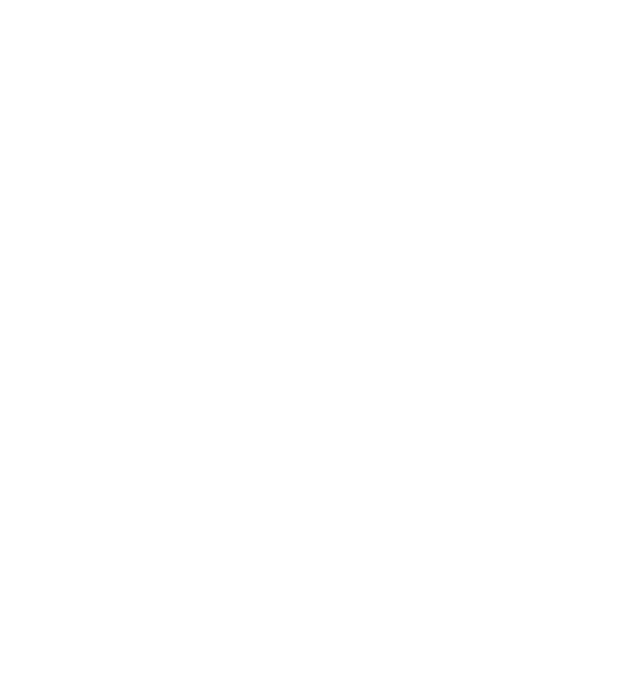
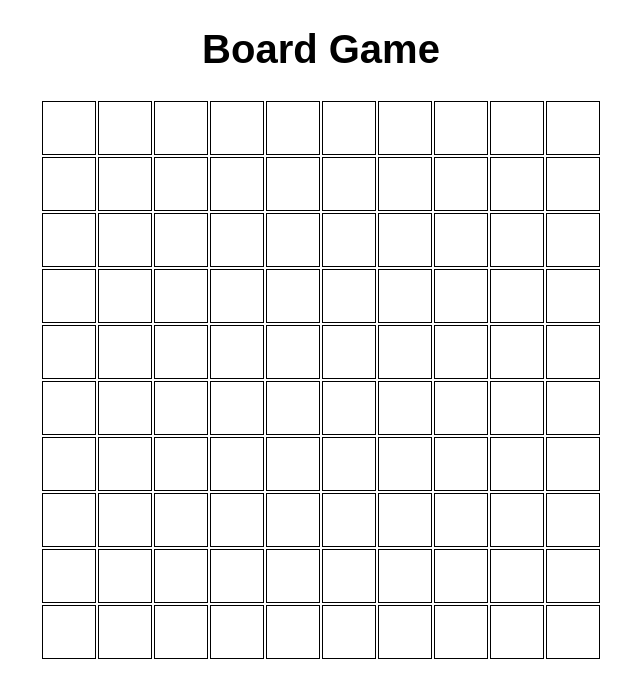
Before and after one commit to LondonJim/Board-Game, a plain HTML site: page index.html in a window 1280 px wide. Shown: the whole page, without its empty margins (319-959 px from the left). Drawn offline with Linux system fonts and the light colour scheme.

Commit message:
add game board cells to index.html, create .Controller

```diff
--- a/index.html
+++ b/index.html
@@ -3,10 +3,134 @@
   <head>
     <meta charset="utf-8">
     <title></title>
+    <link rel="stylesheet" href="./public/styles.css">
+    <script src="src/Controller.js"></script>
     <script src="src/Player.js"></script>
     <script src="src/Game.js"></script>
   </head>
   <body>
-
+    <h1>Board Game</h1>
+    <table>
+      <tr>
+          <td id="cell00" ></td>
+          <td id="cell01" ></td>
+          <td id="cell02" ></td>
+          <td id="cell03" ></td>
+          <td id="cell04" ></td>
+          <td id="cell05" ></td>
+          <td id="cell06" ></td>
+          <td id="cell07" ></td>
+          <td id="cell08" ></td>
+          <td id="cell09" ></td>
+      </tr>
+      <tr>
+          <td id="cell19" ></td>
+          <td id="cell18" ></td>
+          <td id="cell17" ></td>
+          <td id="cell16" ></td>
+          <td id="cell15" ></td>
+          <td id="cell14" ></td>
+          <td id="cell13" ></td>
+          <td id="cell12" ></td>
+          <td id="cell11" ></td>
+          <td id="cell10" ></td>
+      </tr>
+      <tr>
+          <td id="cell20" ></td>
+          <td id="cell21" ></td>
+          <td id="cell22" ></td>
+          <td id="cell23" ></td>
+          <td id="cell24" ></td>
+          <td id="cell25" ></td>
+          <td id="cell26" ></td>
+          <td id="cell27" ></td>
+          <td id="cell28" ></td>
+          <td id="cell29" ></td>
+      </tr>
+      <tr>
+          <td id="cell39" ></td>
+          <td id="cell38" ></td>
+          <td id="cell37" ></td>
+          <td id="cell36" ></td>
+          <td id="cell35" ></td>
+          <td id="cell34" ></td>
+          <td id="cell33" ></td>
+          <td id="cell32" ></td>
+          <td id="cell31" ></td>
+          <td id="cell30" ></td>
+      </tr>
+      <tr>
+          <td id="cell40" ></td>
+          <td id="cell41" ></td>
+          <td id="cell42" ></td>
+          <td id="cell43" ></td>
+          <td id="cell44" ></td>
+          <td id="cell45" ></td>
+          <td id="cell46" ></td>
+          <td id="cell47" ></td>
+          <td id="cell48" ></td>
+          <td id="cell49" ></td>
+      </tr>
+      <tr>
+          <td id="cell59" ></td>
+          <td id="cell58" ></td>
+          <td id="cell57" ></td>
+          <td id="cell56" ></td>
+          <td id="cell55" ></td>
+          <td id="cell54" ></td>
+          <td id="cell53" ></td>
+          <td id="cell52" ></td>
+          <td id="cell51" ></td>
+          <td id="cell50" ></td>
+      </tr>
+      <tr>
+          <td id="cell60" ></td>
+          <td id="cell61" ></td>
+          <td id="cell62" ></td>
+          <td id="cell63" ></td>
+          <td id="cell64" ></td>
+          <td id="cell65" ></td>
+          <td id="cell66" ></td>
+          <td id="cell67" ></td>
+          <td id="cell68" ></td>
+          <td id="cell69" ></td>
+      </tr>
+      <tr>
+          <td id="cell79" ></td>
+          <td id="cell78" ></td>
+          <td id="cell77" ></td>
+          <td id="cell76" ></td>
+          <td id="cell75" ></td>
+          <td id="cell74" ></td>
+          <td id="cell73" ></td>
+          <td id="cell72" ></td>
+          <td id="cell71" ></td>
+          <td id="cell70" ></td>
+      </tr>
+      <tr>
+          <td id="cell80" ></td>
+          <td id="cell81" ></td>
+          <td id="cell82" ></td>
+          <td id="cell83" ></td>
+          <td id="cell84" ></td>
+          <td id="cell85" ></td>
+          <td id="cell86" ></td>
+          <td id="cell87" ></td>
+          <td id="cell88" ></td>
+          <td id="cell89" ></td>
+      </tr>
+      <tr>
+          <td id="cell99" ></td>
+          <td id="cell98" ></td>
+          <td id="cell97" ></td>
+          <td id="cell96" ></td>
+          <td id="cell95" ></td>
+          <td id="cell94" ></td>
+          <td id="cell93" ></td>
+          <td id="cell92" ></td>
+          <td id="cell91" ></td>
+          <td id="cell90" ></td>
+      </tr>
+  </table>
   </body>
 </html>
--- /dev/null
+++ b/public/styles.css
@@ -0,0 +1,26 @@
+root {
+    display: block;
+}
+
+body {
+    text-align:center;
+}
+
+table {
+    margin:auto;
+}
+
+td {
+    width:50px;
+    height:50px;
+    border: 1px solid black;
+    font-size:40px;
+    text-align:center;
+    font-family:arial, helvetica, sans-serif;
+}
+
+h1 {
+  font-size:40px;
+  text-align:center;
+  font-family:arial;
+}
--- /dev/null
+++ b/src/Controller.js
@@ -0,0 +1,3 @@
+class Controller {
+
+}
```
